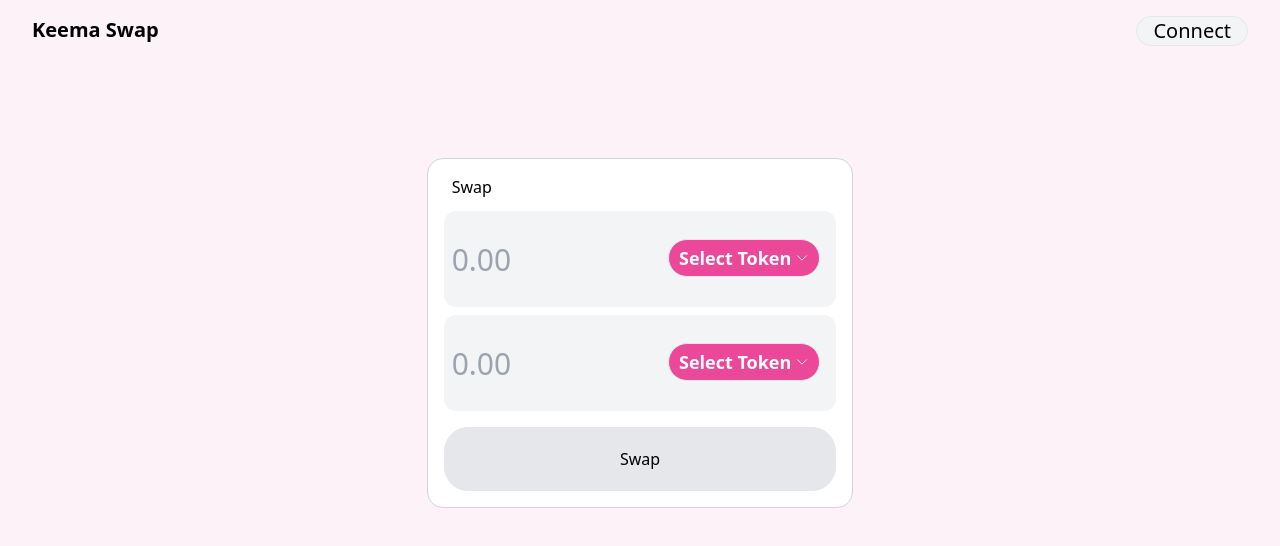
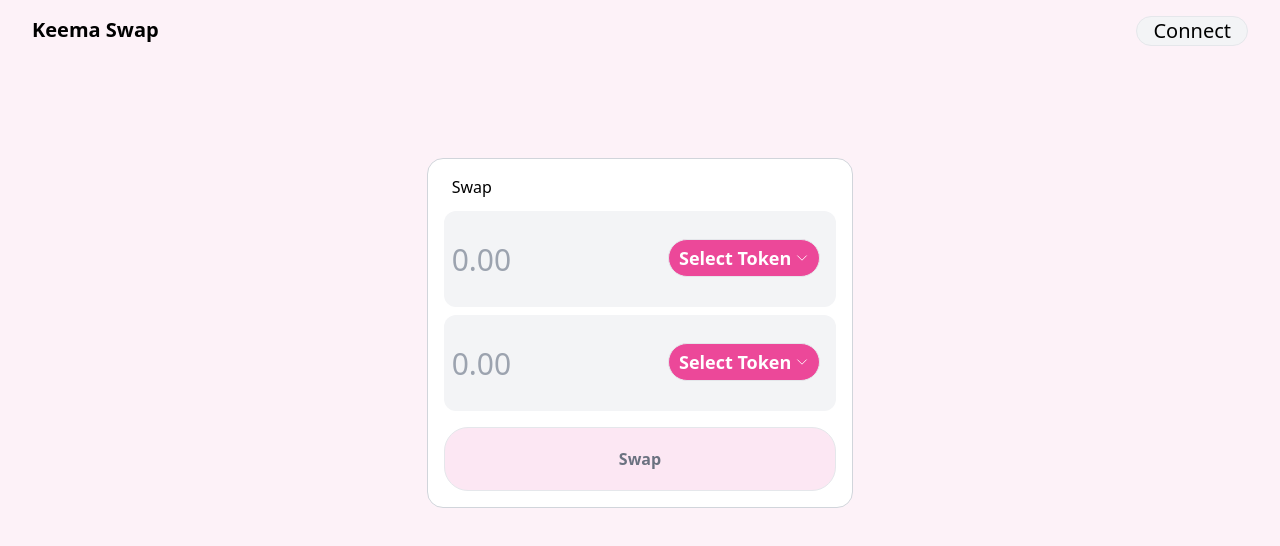
Before and after one commit to dpeshrijal/keema-swap, a Next.js app: page / in a window 1280 px wide. Shown: the top 546 px of the page. Built offline with nearby package versions, Linux system fonts and the light colour scheme.

Commit message:
enable swap button when all fields are entered

```diff
--- a/src/components/Container.tsx
+++ b/src/components/Container.tsx
@@ -16,6 +16,8 @@ const Container: FC = () => {
   const [toTokenValue, setToTokenValue] = useState("");
   const [price, setPrice] = useState<number>();
 
+  const swapDisabled = !fromToken || !toToken || !fromTokenValue;
+
   const handleFromTokenSelection = (value: I_Token) => {
     setFromToken(value);
     getPrice();
@@ -26,7 +28,7 @@ const Container: FC = () => {
   };
 
   const getPrice = async () => {
-    if (!fromToken || !toToken || !fromTokenValue) return;
+    if (swapDisabled) return;
     const amount = Number(fromTokenValue) * 10 ** fromToken.decimal;
 
     try {
@@ -78,7 +80,10 @@ const Container: FC = () => {
             onTokenSelect={handleToTokenSelection}
           />
         </div>
-        <button className="border h-16 rounded-3xl mt-2 bg-gray-200">
+        <button
+          className="border h-16 rounded-3xl mt-2 bg-pink-500 disabled:cursor-not-allowed disabled:bg-pink-100 text-white font-bold disabled:text-gray-500"
+          disabled={swapDisabled}
+        >
           Swap
         </button>
       </div>
```
